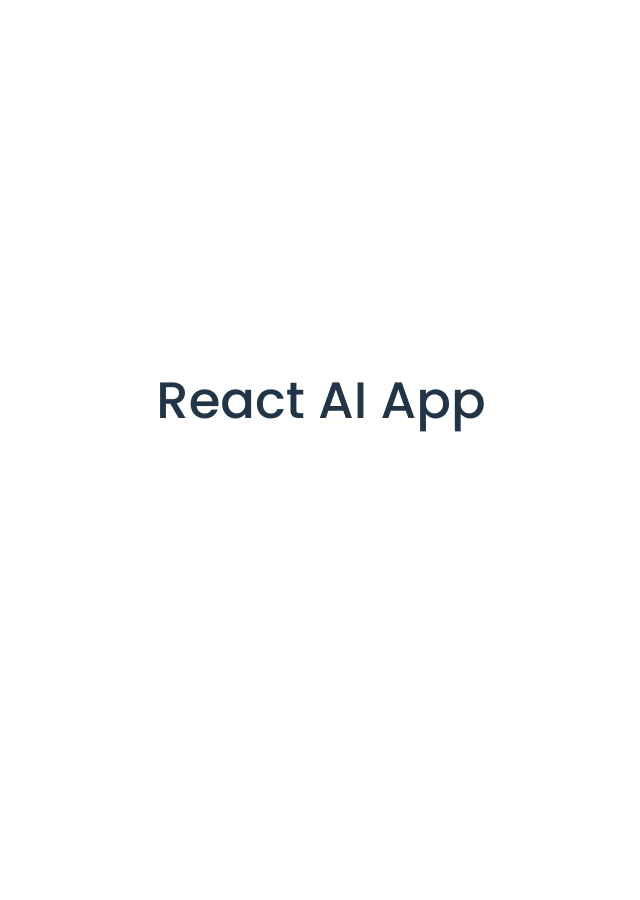
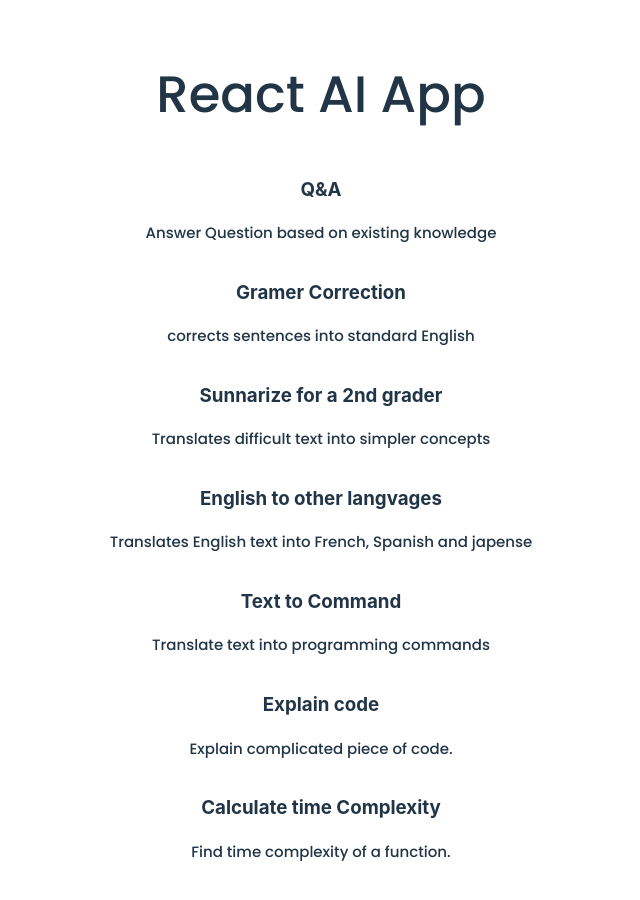
Before and after one commit to Kuna1jain/ChatGPT-2.0, a React (Vite) app: page / in a window 1280 px wide. Shown: the top 900 px of the page, without its empty margins (319-959 px from the left). Before the commit the page ends 800 px from the top, so only its background shows below. Built offline with nearby package versions, Linux system fonts and the light colour scheme.

Commit message:
connected previoisly created array to main app

```diff
--- a/src/AIOptions/index.jsx
+++ b/src/AIOptions/index.jsx
@@ -1,4 +1,4 @@
-const arrayItems = [{
+export const arrayItems = [{
     name: 'Q&A',
     id: 'q&a',
     description: "Answer Question based on existing knowledge",
@@ -32,5 +32,5 @@ const arrayItems = [{
     name:"Calculate time Complexity",
     id:"calculatetime",
     description:"Find time complexity of a function."
-}
+},
 ];
--- a/src/App.css
+++ b/src/App.css
@@ -8,3 +8,12 @@
 .heading{
   font-family: Poppins;
 }
+.grid-main{
+  display: grid;
+  grid-template-columns: auto;
+}
+.grid-child p {
+  font-family: Poppins;
+  font-weight: 700;
+  font-size: 15px;
+}
--- a/src/App.jsx
+++ b/src/App.jsx
@@ -1,10 +1,12 @@
 import { Component, useState } from 'react'
-import './App.css'
+import './App.css';
 import OptionSelection from "./component/OptionSelection";
+import {arrayItems} from "./AIOptions";
 function App() {
- console.log(import.meta.env.VITE_OPEN_AI_KEY);
+//  console.log(import.meta.env.VITE_OPEN_AI_KEY);
+ console.log(arrayItems);
  return (<div className='App'>
-    <OptionSelection/>
+    <OptionSelection arrayItems={arrayItems}/>
  </div>
  );
 }
--- a/src/component/OptionSelection.jsx
+++ b/src/component/OptionSelection.jsx
@@ -1,8 +1,19 @@
 import React from "react";
 
-export default function OptionSelection(){
-    return (<>
-    <h1 className="heading">React AI App</h1>
-    </>
+export default function OptionSelection({ arrayItems }) {
+    return (
+        <>
+            <h1 className="heading">React AI App</h1>
+            <div className="grid-main">
+                {arrayItems.map((item) => {
+                    return (
+                        <div className="grid-child">
+                            <h3>{item.name}</h3>
+                            <p>{item.description}</p>
+                        </div>
+                    )
+                })}
+            </div>
+        </>
     );
 }
```
